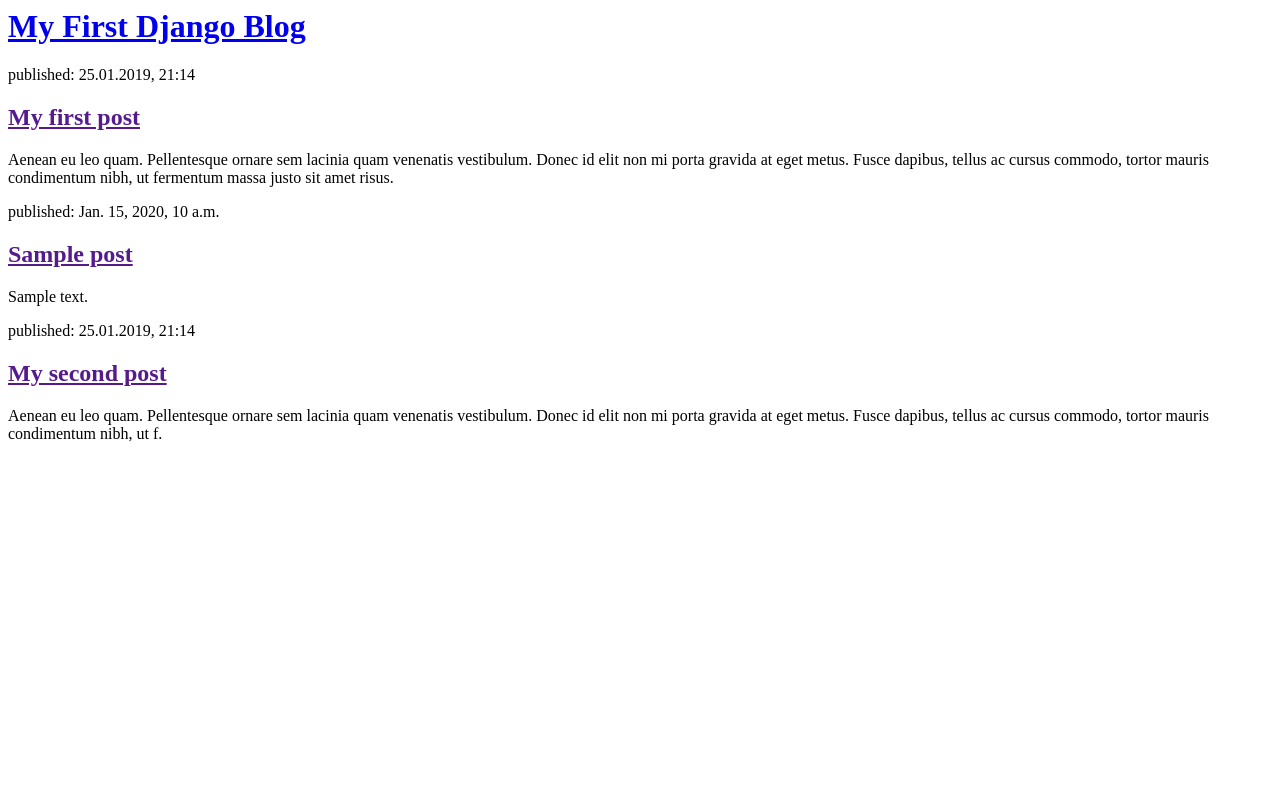
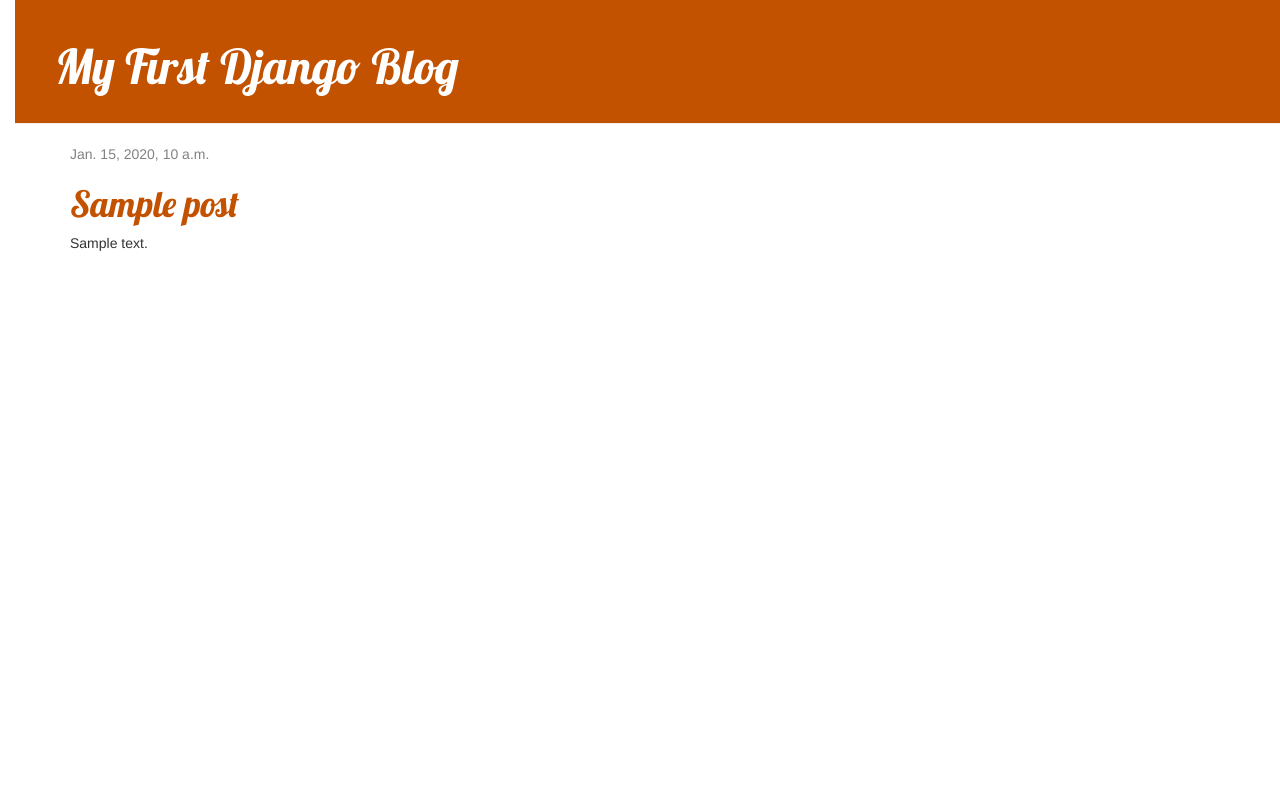
Before and after one commit to Webb-balson/django-blog-app, a Django app: template blog/templates/blog/post_list.html in a window 1280 px wide. Run offline with Django 3.2, Linux system fonts and the light colour scheme; the template is opened without the code that fills it: values that come from a table or form of the project are taken from there, others are empty; tables that the repository leaves empty hold one stand-in row (values such as "Sample post"); some libraries are stand-ins or nearby versions.

Commit message:
Added view and template for detailed blog post as well as CSS for the site.

```diff
--- /dev/null
+++ b/blog/static/css/blog.css
@@ -0,0 +1,55 @@
+h1 a, h2 a {
+    color: #C25100;
+    font-family: 'Lobster';
+}
+
+body {
+	padding-left: 15px;
+}
+
+.page-header {
+    background-color: #C25100;
+    margin-top: 0;
+    padding: 20px 20px 20px 40px;
+}
+
+.page-header h1, .page-header h1 a, .page-header h1 a:visited, .page-header h1 a:active {
+    color: #ffffff;
+    font-size: 36pt;
+    text-decoration: none;
+}
+
+.content {
+    margin-left: 40px;
+}
+
+h1, h2, h3, h4 {
+    font-family: 'Lobster', cursive;
+}
+
+.date {
+    color: #828282;
+}
+
+.save {
+    float: right;
+}
+
+.post-form textarea, .post-form input {
+    width: 100%;
+}
+
+.top-menu, .top-menu:hover, .top-menu:visited {
+    color: #ffffff;
+    float: right;
+    font-size: 26pt;
+    margin-right: 20px;
+}
+
+.post {
+    margin-bottom: 70px;
+}
+
+.post h2 a, .post h2 a:visited {
+    color: #000000;
+}
--- /dev/null
+++ b/blog/templates/blog/base.html
@@ -0,0 +1,25 @@
+{% load static %}
+<html>
+    <head>
+        <title>Yaaay--!</title>
+	<link rel="stylesheet" href="//maxcdn.bootstrapcdn.com/bootstrap/3.2.0/css/bootstrap.min.css">
+	<link rel="stylesheet" href="//maxcdn.bootstrapcdn.com/bootstrap/3.2.0/css/bootstrap-theme.min.css">
+	<link rel="stylesheet" href="{% static 'css/blog.css' %}">
+	<link href="//fonts.googleapis.com/css?family=Lobster&subset=latin,latin-ext" rel="stylesheet" type="text/css">
+
+    </head>
+    <body>
+        <div class="page-header">
+            <h1><a href="/">My First Django Blog</a></h1>
+        </div>
+
+        <div class="content container">
+            <div class="row">
+                <div class="col-md-8">
+                {% block content %}
+                {% endblock %}
+                </div>
+            </div>
+        </div>
+    </body>
+</html>
--- a/blog/templates/blog/post_list.html
+++ b/blog/templates/blog/post_list.html
@@ -1,30 +1,13 @@
-<html>
-    <head>
-        <title>Yaaay--!</title>
-    </head>
-    <body>
-        <div>
-            <h1><a href="/">My First Django Blog</a></h1>
-        </div>
 
-        <div>
-            <p>published: 25.01.2019, 21:14</p>
-            <h2><a href="">My first post</a></h2>
-            <p>Aenean eu leo quam. Pellentesque ornare sem lacinia quam venenatis vestibulum. Donec id elit non mi porta gravida at eget metus. Fusce dapibus, tellus ac cursus commodo, tortor mauris condimentum nibh, ut fermentum massa justo sit amet risus.</p>
-        </div>
-
+{% extends 'blog/base.html' %}
+{% block content %}
 	{% for post in posts %}
-    		<div>
-       	 		<p>published: {{ post.published_date }}</p>
-        		<h2><a href="">{{ post.title }}</a></h2>
-        		<p>{{ post.text|linebreaksbr }}</p>
-    		</div>
+		<div class="post">
+			<div class="date">
+				{{ post.published_date }}
+			</div>
+			<h1><a href="{% url 'post_detail' pk=post.pk %}">{{ post.title }}</a></h1>
+			<p>{{ post.text|linebreaksbr }}</p>
+		</div>
 	{% endfor %}
-
-        <div>
-            <p>published: 25.01.2019, 21:14</p>
-            <h2><a href="">My second post</a></h2>
-            <p>Aenean eu leo quam. Pellentesque ornare sem lacinia quam venenatis vestibulum. Donec id elit non mi porta gravida at eget metus. Fusce dapibus, tellus ac cursus commodo, tortor mauris condimentum nibh, ut f.</p>
-        </div>
-    </body>
-</html>
+{% endblock %}
--- a/blog/urls.py
+++ b/blog/urls.py
@@ -1,6 +1,7 @@
-from django.conf.urls import url
+from django.urls import path
 from . import views
 
 urlpatterns = [
-    url(r'', views.post_list, name='post_list'),
+    path('', views.post_list, name='post_list'),
+    path('post/<int:pk>/', views.post_detail, name='post_detail'),
 ]
--- a/blog/views.py
+++ b/blog/views.py
@@ -1,7 +1,7 @@
 # -*- coding: utf-8 -*-
 from __future__ import unicode_literals
 
-from django.shortcuts import render
+from django.shortcuts import render, get_object_or_404
 from django.utils import timezone
 from .models import Post
 
@@ -9,3 +9,7 @@ from .models import Post
 def post_list(request):
     posts = Post.objects.filter(published_date__lte=timezone.now()).order_by('published_date')
     return render(request, 'blog/post_list.html', {'posts': posts})
+
+def post_detail(request, pk):
+    post = get_object_or_404(Post, pk=pk)
+    return render(request, 'blog/post_detail.html', {'post': post})
--- a/mysite/urls.py
+++ b/mysite/urls.py
@@ -13,10 +13,10 @@ Including another URLconf
     1. Import the include() function: from django.conf.urls import url, include
     2. Add a URL to urlpatterns:  url(r'^blog/', include('blog.urls'))
 """
-from django.conf.urls import url, include
+from django.urls import path, include
 from django.contrib import admin
 
 urlpatterns = [
-    url(r'^admin/', admin.site.urls),
-    url(r'^blog/', include('blog.urls')),
+    path('admin/', admin.site.urls),
+    path('', include('blog.urls')),
 ]
```
Also changed, not shown: blog/templates/blog/post_detail.html (added, +13 -0 lines).
